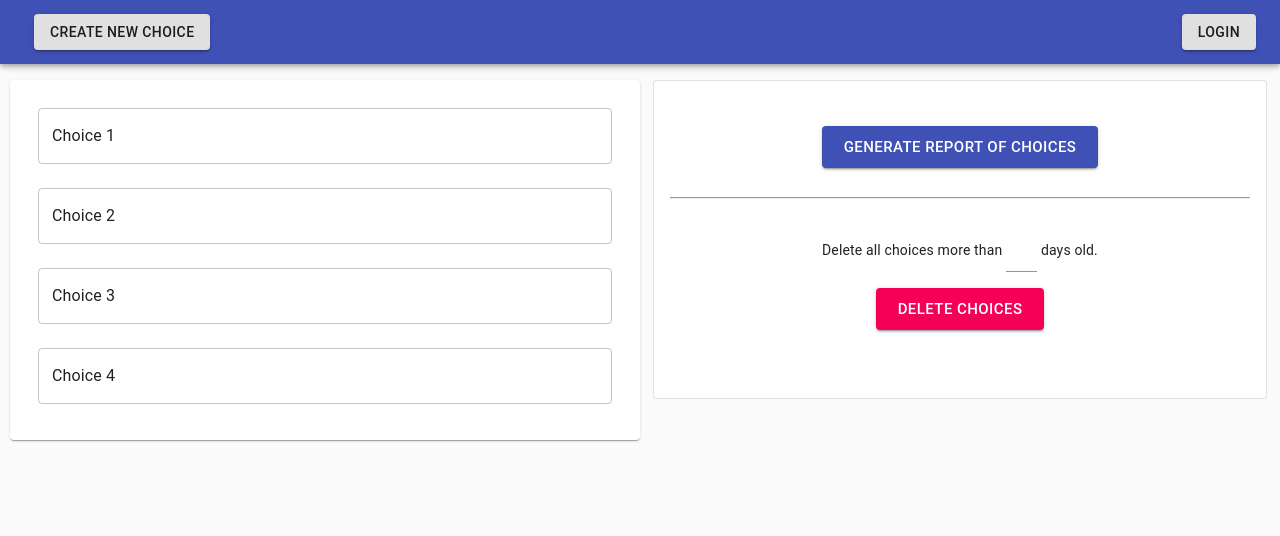
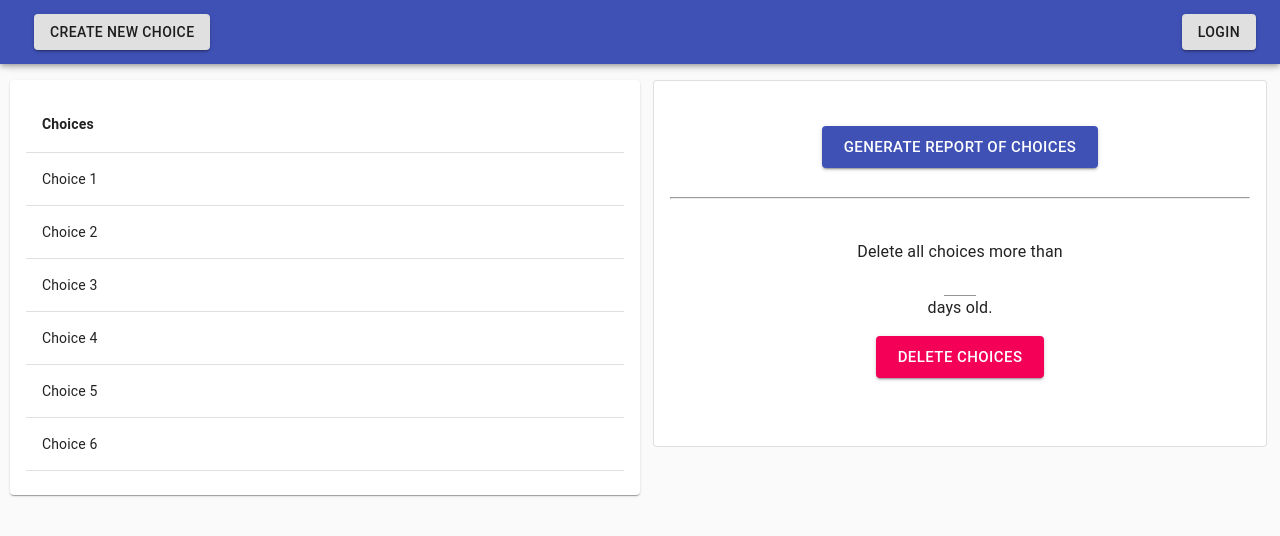
Before and after one commit to When2Choose/GUI, a React (Create React App) app: page /#/administrator in a window 1280 px wide. Shown: the top 536 px of the page. Built offline with nearby package versions, Linux system fonts and the light colour scheme.

Commit message:
Change Admin Choice List to use Table

```diff
--- a/src/main/AdminReport.js
+++ b/src/main/AdminReport.js
@@ -1,5 +1,5 @@
 import React from "react";
-import {Typography, TextField, Button, Grid, CardContent, Card, Table, TableRow, TableCell, TableBody, TableHead} from "@material-ui/core";
+import {CardContent, Card, Table, TableRow, TableCell, TableBody, TableHead} from "@material-ui/core";
 import "./AdminReport.css";
 
 function createData(choice, date, complete) {
@@ -15,7 +15,7 @@ const rows = [
 
 function AdminReport() {
   return (
-    <div class="ReportContent">
+    <div className="ReportContent">
       <Card>
         <CardContent>
           <Table>
--- a/src/main/Administrator.js
+++ b/src/main/Administrator.js
@@ -1,6 +1,19 @@
 import React from "react";
-import {Typography, TextField, Button, Grid, CardContent, Card} from "@material-ui/core";
+import {Typography, TextField, Button, CardContent, Card, Table, TableRow, TableCell, TableBody, TableHead} from "@material-ui/core";
 import "./Administrator.css";
+
+function createData(choice) {
+  return { choice };
+}
+
+const rows = [
+  createData('Choice 1'),
+  createData('Choice 2'),
+  createData('Choice 3'),
+  createData('Choice 4'),
+  createData('Choice 5'),
+  createData('Choice 6'),
+];
 
 function Administrator() {
   return(
@@ -8,61 +21,22 @@ function Administrator() {
       <div className="LeftAdministratorContent">
         <Card>
           <CardContent>
-            <TextField
-              className="choicesListItem"
-              id="choice1"
-              defaultValue="Choice 1"
-              style={{
-                padding: "2%",
-                width: "100%"
-              }}
-              InputProps={{
-                readOnly: true,
-              }}
-              variant="outlined"
-            />
-            <br/>
-            <TextField
-              className="choicesListItem"
-              id="choice2"
-              defaultValue="Choice 2"
-              style={{
-                padding: "2%",
-                width: "100%"
-              }}
-              InputProps={{
-                readOnly: true,
-              }}
-              variant="outlined"
-            />
-            <br/>
-            <TextField
-              className="choicesListItem"
-              id="choice3"
-              defaultValue="Choice 3"
-              style={{
-                padding: "2%",
-                width: "100%"
-              }}
-              InputProps={{
-                readOnly: true,
-              }}
-              variant="outlined"
-            />
-            <br/>
-            <TextField
-              className="choicesListItem"
-              id="choice4"
-              defaultValue="Choice 4"
-              style={{
-                padding: "2%",
-                width: "100%"
-              }}
-              InputProps={{
-                readOnly: true,
-              }}
-              variant="outlined"
-            />
+            <Table>
+              <TableHead>
+                <TableRow>
+                  <TableCell style={{fontWeight: "bold",}}>Choices</TableCell>
+                </TableRow>
+              </TableHead>
+              <TableBody>
+                {rows.map((row) => (
+                  <TableRow key={row.choice}>
+                    <TableCell component="th" scope="row">
+                      {row.choice}
+                    </TableCell>
+                  </TableRow>
+                ))}
+              </TableBody>
+            </Table>
           </CardContent>
         </Card>
       </div>
@@ -74,9 +48,9 @@ function Administrator() {
             </div>
             <hr/>
             <div className="DeleteChoices">
-              <Typography variant="p">Delete all choices more than </Typography>
+              <Typography variant="body1">Delete all choices more than </Typography>
               <TextField id="NumChoiceDelete" type="number" style={{width: '6%'}} />
-              <Typography variant="p"> days old.</Typography>
+              <Typography variant="body1"> days old.</Typography>
               <div className="DeleteChoicesButton">
                 <Button variant="contained" id="GenerateReport" color="secondary" size="large">Delete Choices</Button>
               </div>
```
